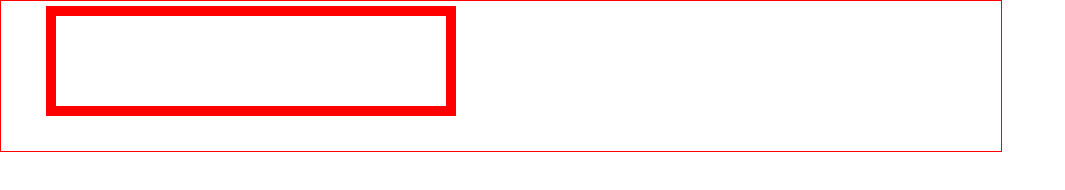
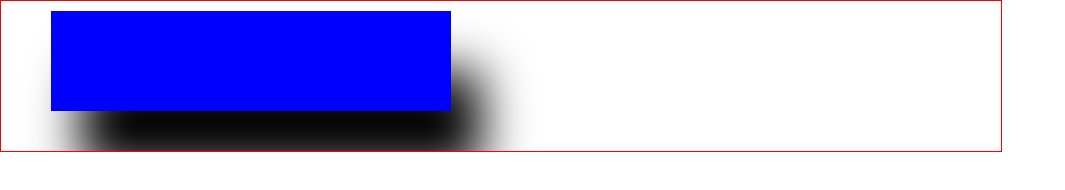
Before and after one commit to zuobaiquan/html5, a plain HTML site: page html5中的Canvas/fillRect.html in a window 1280 px wide. Shown: the whole page, without its empty margins (0-1065 px from the left). Drawn offline with Linux system fonts and the light colour scheme.

Commit message:
添加canvas

```diff
--- a/html5中的Canvas/fillRect和strokeRect.html
+++ b/html5中的Canvas/fillRect.html
@@ -20,13 +20,13 @@
     var ctx=c.getContext("2d");
 
     //fillStyle 属性设置或返回用于填充绘画的颜色、渐变或模式。
-    //ctx.fillStyle="#0000ff";
+    ctx.fillStyle="#0000ff";
+
+    ctx.shadowBlur=50;//设置或返回用于阴影的模糊级别
+    ctx.shadowColor="black";//设置或返回用于阴影的颜色。
+    ctx.shadowOffsetX=30; //设置或返回形状与阴影的水平距离。正值显示在形状 left 位置右侧，负值显示在形状 left 位置左侧
+    ctx.shadowOffsetY=60; //设置或返回形状与阴影的垂直距离。正值显示在top的下方，负值显示在top的上方
     //fillRect() 方法绘制“已填色”的矩形。默认的填充颜色是黑色。
-    //ctx.fillRect(50,10,400,100);
-
-    ctx.strokeStyle="red";//设置笔触的颜色、渐变或模式。
-    ctx.lineWidth=10;
-    //strokeRect() 方法绘制矩形（不填色）。笔触的默认颜色是黑色。
-    ctx.strokeRect(50,10,400,100);
+    ctx.fillRect(50,10,400,100);
   </script>
 </html>
```
Also changed, not shown: html5中的Canvas/strokeRect.html (added, +28 -0 lines).
